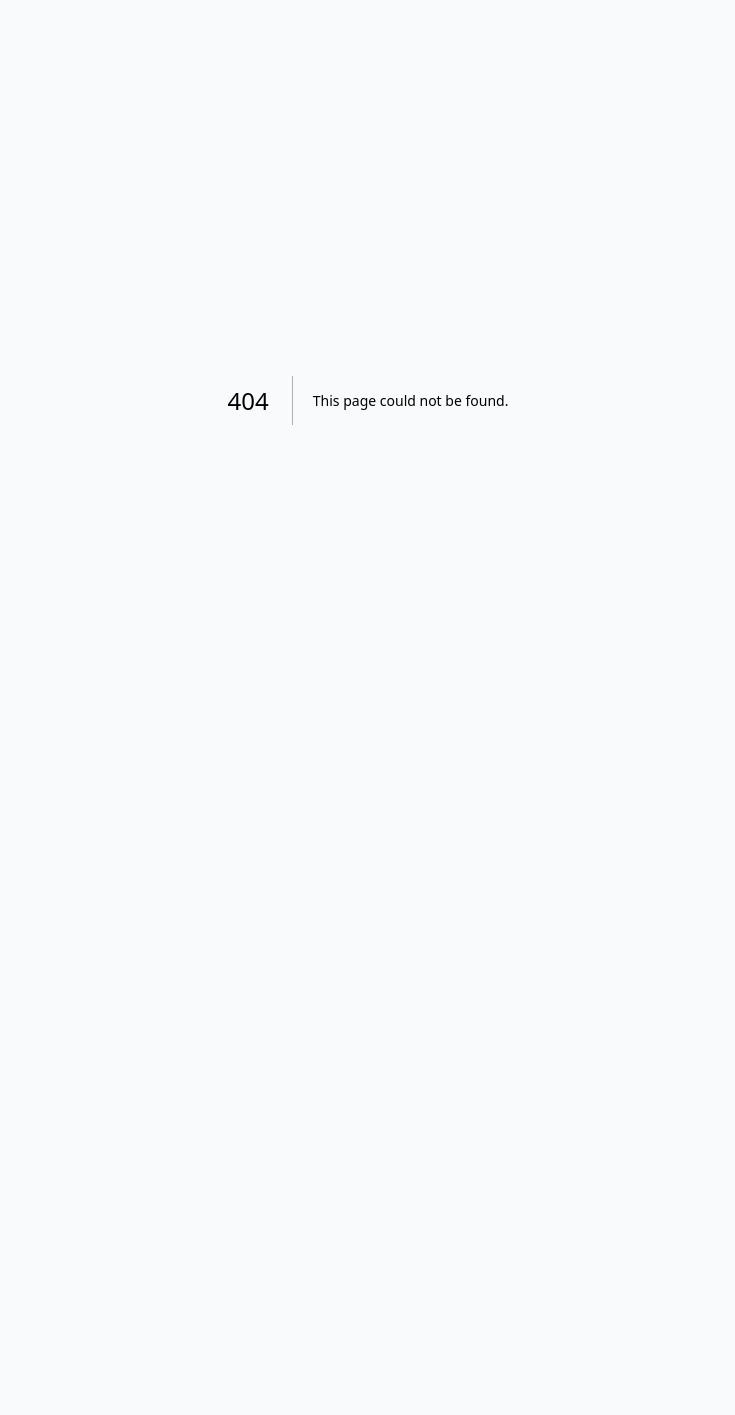
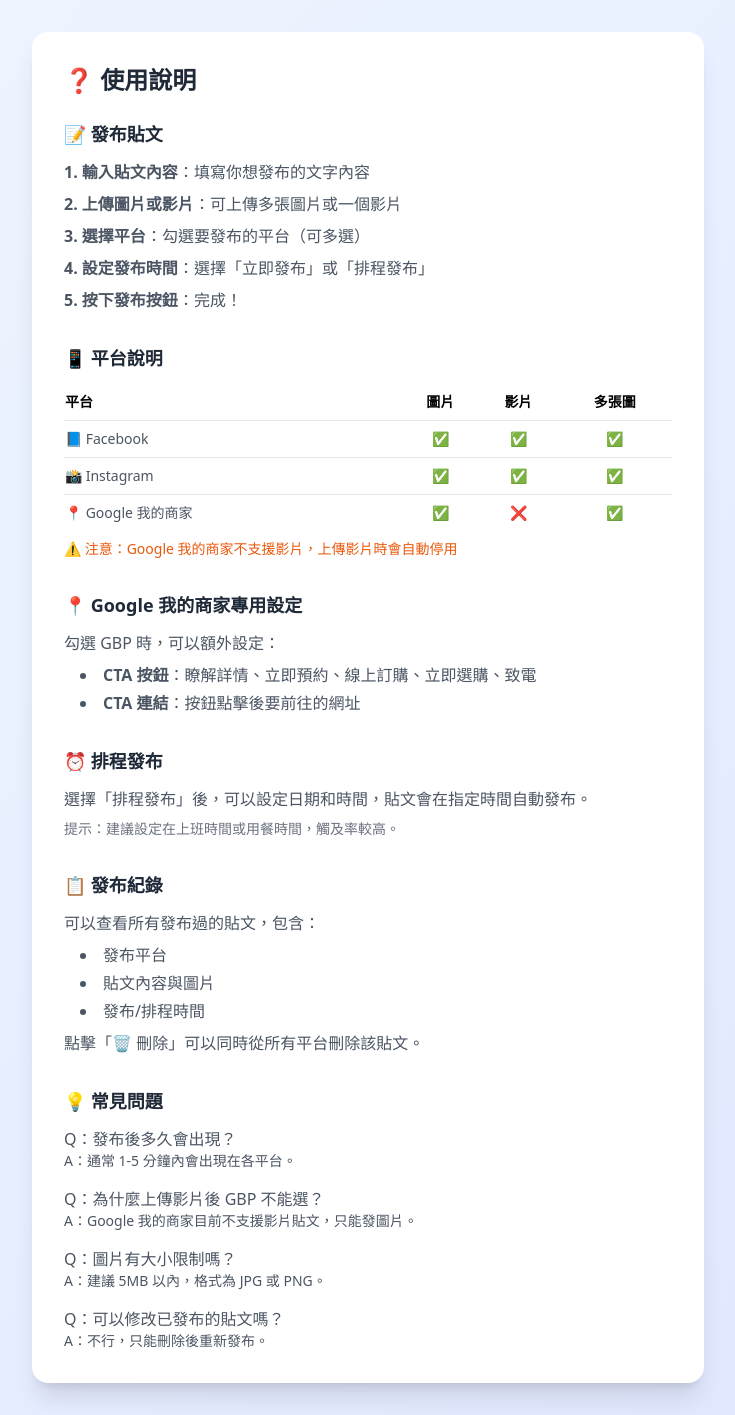
Before and after one commit to vega-create/googlemap, a Next.js app: page /guide in a window 1280 px wide. Before the commit this address had no page. Shown: the whole page, without its empty margins (272-1007 px from the left). Before the commit the page ends 800 px from the top, so only its background shows below. Built offline with nearby package versions, Linux system fonts and the light colour scheme.

Commit message:
Create page.tsx

```diff
--- /dev/null
+++ b/app/guide/page.tsx
@@ -0,0 +1,135 @@
+export default function Guide() {
+  return (
+    <div className="min-h-screen bg-gradient-to-br from-blue-50 to-indigo-100 py-8 px-4">
+      <div className="max-w-2xl mx-auto">
+        <div className="bg-white rounded-2xl shadow-xl p-8">
+          <h1 className="text-2xl font-bold text-gray-800 mb-6">❓ 使用說明</h1>
+
+          <div className="space-y-8">
+            {/* 發布貼文 */}
+            <section>
+              <h2 className="text-lg font-semibold text-gray-800 mb-3 flex items-center gap-2">
+                📝 發布貼文
+              </h2>
+              <div className="space-y-2 text-gray-600">
+                <p><strong>1. 輸入貼文內容</strong>：填寫你想發布的文字內容</p>
+                <p><strong>2. 上傳圖片或影片</strong>：可上傳多張圖片或一個影片</p>
+                <p><strong>3. 選擇平台</strong>：勾選要發布的平台（可多選）</p>
+                <p><strong>4. 設定發布時間</strong>：選擇「立即發布」或「排程發布」</p>
+                <p><strong>5. 按下發布按鈕</strong>：完成！</p>
+              </div>
+            </section>
+
+            {/* 平台說明 */}
+            <section>
+              <h2 className="text-lg font-semibold text-gray-800 mb-3 flex items-center gap-2">
+                📱 平台說明
+              </h2>
+              <div className="overflow-x-auto">
+                <table className="w-full text-sm">
+                  <thead>
+                    <tr className="border-b">
+                      <th className="text-left py-2">平台</th>
+                      <th className="text-center py-2">圖片</th>
+                      <th className="text-center py-2">影片</th>
+                      <th className="text-center py-2">多張圖</th>
+                    </tr>
+                  </thead>
+                  <tbody className="text-gray-600">
+                    <tr className="border-b">
+                      <td className="py-2">📘 Facebook</td>
+                      <td className="text-center">✅</td>
+                      <td className="text-center">✅</td>
+                      <td className="text-center">✅</td>
+                    </tr>
+                    <tr className="border-b">
+                      <td className="py-2">📸 Instagram</td>
+                      <td className="text-center">✅</td>
+                      <td className="text-center">✅</td>
+                      <td className="text-center">✅</td>
+                    </tr>
+                    <tr>
+                      <td className="py-2">📍 Google 我的商家</td>
+                      <td className="text-center">✅</td>
+                      <td className="text-center">❌</td>
+                      <td className="text-center">✅</td>
+                    </tr>
+                  </tbody>
+                </table>
+              </div>
+              <p className="text-sm text-orange-600 mt-2">
+                ⚠️ 注意：Google 我的商家不支援影片，上傳影片時會自動停用
+              </p>
+            </section>
+
+            {/* GBP 專用設定 */}
+            <section>
+              <h2 className="text-lg font-semibold text-gray-800 mb-3 flex items-center gap-2">
+                📍 Google 我的商家專用設定
+              </h2>
+              <div className="space-y-2 text-gray-600">
+                <p>勾選 GBP 時，可以額外設定：</p>
+                <ul className="list-disc list-inside ml-4 space-y-1">
+                  <li><strong>CTA 按鈕</strong>：瞭解詳情、立即預約、線上訂購、立即選購、致電</li>
+                  <li><strong>CTA 連結</strong>：按鈕點擊後要前往的網址</li>
+                </ul>
+              </div>
+            </section>
+
+            {/* 排程發布 */}
+            <section>
+              <h2 className="text-lg font-semibold text-gray-800 mb-3 flex items-center gap-2">
+                ⏰ 排程發布
+              </h2>
+              <div className="space-y-2 text-gray-600">
+                <p>選擇「排程發布」後，可以設定日期和時間，貼文會在指定時間自動發布。</p>
+                <p className="text-sm text-gray-500">提示：建議設定在上班時間或用餐時間，觸及率較高。</p>
+              </div>
+            </section>
+
+            {/* 發布紀錄 */}
+            <section>
+              <h2 className="text-lg font-semibold text-gray-800 mb-3 flex items-center gap-2">
+                📋 發布紀錄
+              </h2>
+              <div className="space-y-2 text-gray-600">
+                <p>可以查看所有發布過的貼文，包含：</p>
+                <ul className="list-disc list-inside ml-4 space-y-1">
+                  <li>發布平台</li>
+                  <li>貼文內容與圖片</li>
+                  <li>發布/排程時間</li>
+                </ul>
+                <p className="mt-2">點擊「🗑️ 刪除」可以同時從所有平台刪除該貼文。</p>
+              </div>
+            </section>
+
+            {/* 常見問題 */}
+            <section>
+              <h2 className="text-lg font-semibold text-gray-800 mb-3 flex items-center gap-2">
+                💡 常見問題
+              </h2>
+              <div className="space-y-4 text-gray-600">
+                <div>
+                  <p className="font-medium">Q：發布後多久會出現？</p>
+                  <p className="text-sm">A：通常 1-5 分鐘內會出現在各平台。</p>
+                </div>
+                <div>
+                  <p className="font-medium">Q：為什麼上傳影片後 GBP 不能選？</p>
+                  <p className="text-sm">A：Google 我的商家目前不支援影片貼文，只能發圖片。</p>
+                </div>
+                <div>
+                  <p className="font-medium">Q：圖片有大小限制嗎？</p>
+                  <p className="text-sm">A：建議 5MB 以內，格式為 JPG 或 PNG。</p>
+                </div>
+                <div>
+                  <p className="font-medium">Q：可以修改已發布的貼文嗎？</p>
+                  <p className="text-sm">A：不行，只能刪除後重新發布。</p>
+                </div>
+              </div>
+            </section>
+          </div>
+        </div>
+      </div>
+    </div>
+  )
+}
```
